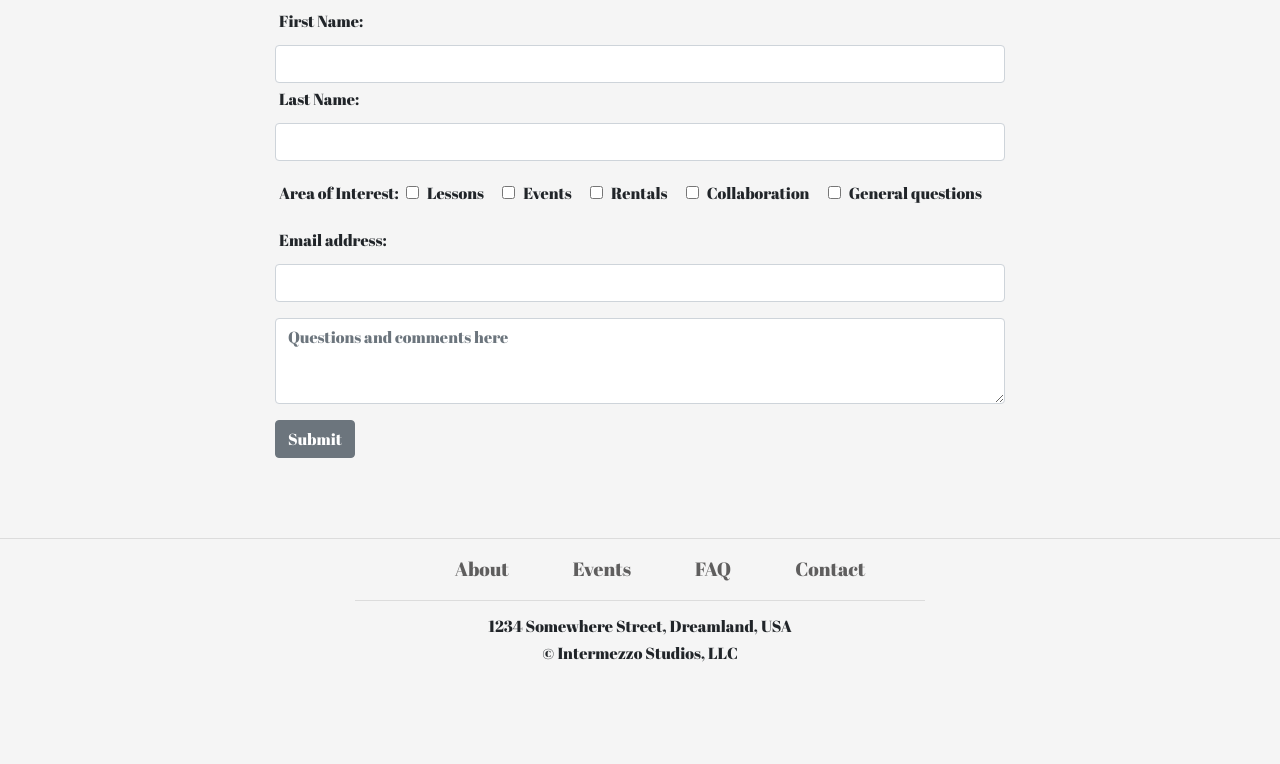
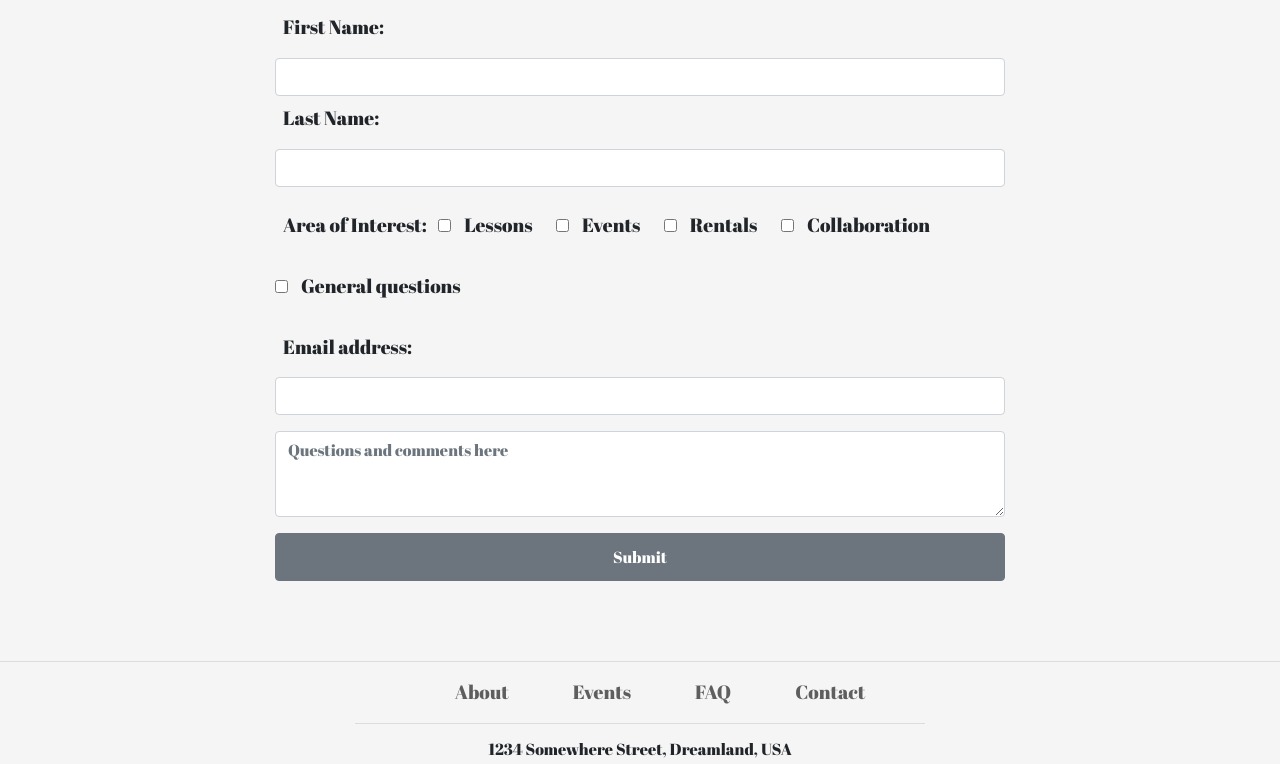
Before and after one commit to dcatherine3000/intermezzo-studios-final, a website: page contact.html in a window 1280 px wide. Shown: the part 703-1467 px from the top of the page. Before the commit the page ends 1374 px from the top, so only its background shows below. Drawn offline with nearby package versions, Linux system fonts and the light colour scheme.

Commit message:
Form Style Adjustments

```diff
--- a/css/styles.css
+++ b/css/styles.css
@@ -101,11 +101,20 @@ hr {
 }
 
 label {
-    padding: .25rem;
+    padding: .5rem;
+}
+
+form {
+    font-size: 1.2rem;
 }
 
 .form-check-label {
-    padding: .2rem;
+    padding: .5rem;
+}
+
+form button {
+    width: 100%;
+    height: 3rem;
 }
 
 /* Footer */
```
Also changed, not shown: index.html (+4 -4 lines).
